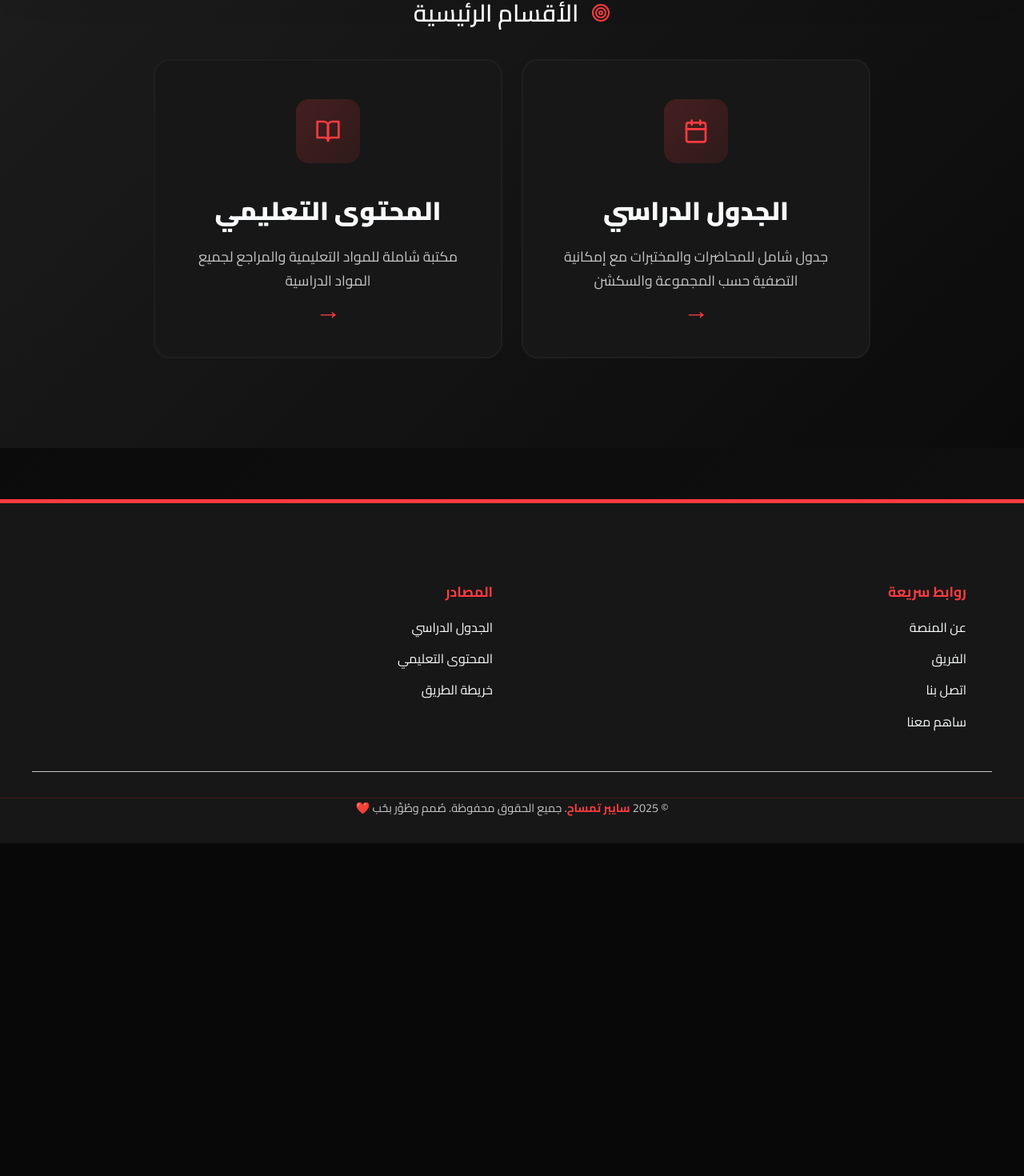
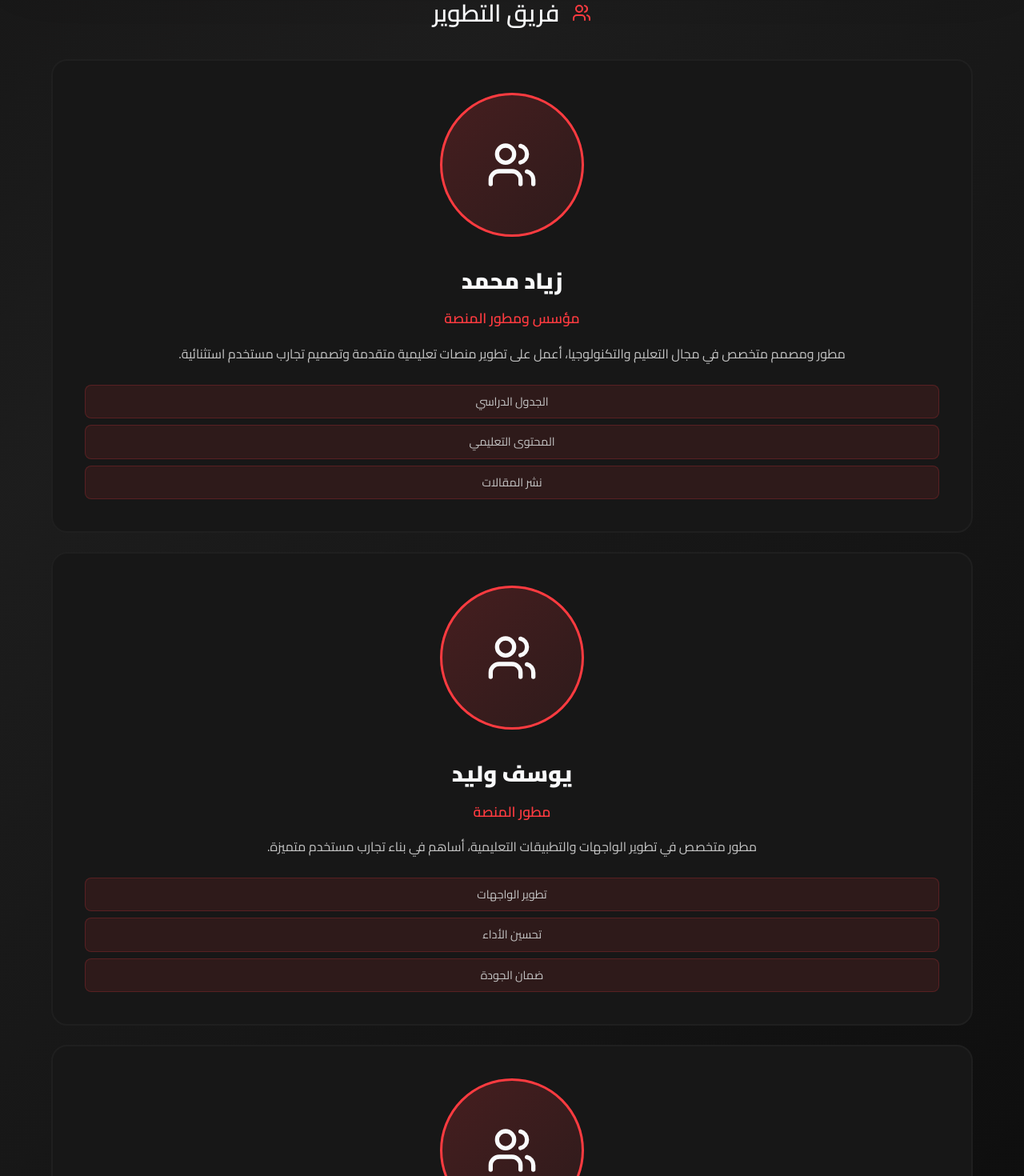
Before and after one commit to phoenixcrypto/cyber-tmsah, a Next.js app: page /about in a window 1280 px wide. Shown: the part 2137-3607 px from the top of the page at 80% size. Before the commit the page ends 3191 px from the top, so only its background shows below. Built offline with nearby package versions, Linux system fonts and the light colour scheme.

Commit message:
Add 3 team member cards to About page with image placeholders

```diff
--- a/app/about/page.tsx
+++ b/app/about/page.tsx
@@ -1,7 +1,6 @@
 'use client'
 
-import { Users, BookOpen, Award, Target, Heart, Lightbulb, Info, Star, Calendar } from 'lucide-react'
-import Link from 'next/link'
+import { Users, BookOpen, Award, Target, Heart, Lightbulb, Info, Star } from 'lucide-react'
 
 export default function AboutPage() {
 
@@ -220,36 +219,77 @@ export default function AboutPage() {
           </div>
         </div>
 
-        {/* Primary Sections - Schedule & Materials */}
+        {/* Team Members Section */}
         <div className="animate-slide-up mb-16">
           <div className="flex items-center justify-center gap-4 mb-8">
-            <Target className="w-6 h-6 text-cyber-neon" />
+            <Users className="w-6 h-6 text-cyber-neon" />
             <h2 className="text-2xl sm:text-3xl font-semibold text-dark-100">
-              الأقسام الرئيسية
+              فريق التطوير
             </h2>
           </div>
-          <div className="grid grid-cols-1 md:grid-cols-2 gap-6 max-w-4xl mx-auto">
-            <Link href="/schedule" className="primary-section-card-about primary-section-schedule-about" prefetch={false}>
-              <div className="primary-section-icon-about">
-                <Calendar className="w-8 h-8" />
+          <div className="grid grid-cols-1 md:grid-cols-3 gap-6 max-w-6xl mx-auto">
+            {/* زياد محمد */}
+            <div className="team-member-card-about">
+              <div className="team-member-image-container-about">
+                <div className="team-member-image-placeholder-about">
+                  <Users className="w-16 h-16 text-cyber-neon/50" />
+                </div>
               </div>
-              <h3 className="primary-section-title-about">الجدول الدراسي</h3>
-              <p className="primary-section-description-about">
-                جدول شامل للمحاضرات والمختبرات مع إمكانية التصفية حسب المجموعة والسكشن
-              </p>
-              <div className="primary-section-arrow-about">→</div>
-            </Link>
+              <div className="team-member-info-about">
+                <h3 className="team-member-name-about">زياد محمد</h3>
+                <p className="team-member-role-about">مؤسس ومطور المنصة</p>
+                <p className="team-member-description-about">
+                  مطور ومصمم متخصص في مجال التعليم والتكنولوجيا، أعمل على تطوير منصات تعليمية متقدمة وتصميم تجارب مستخدم استثنائية.
+                </p>
+                <div className="team-member-responsibilities-about">
+                  <div className="team-member-responsibility-item-about">الجدول الدراسي</div>
+                  <div className="team-member-responsibility-item-about">المحتوى التعليمي</div>
+                  <div className="team-member-responsibility-item-about">نشر المقالات</div>
+                </div>
+              </div>
+            </div>
 
-            <Link href="/materials" className="primary-section-card-about primary-section-materials-about" prefetch={false}>
-              <div className="primary-section-icon-about">
-                <BookOpen className="w-8 h-8" />
+            {/* يوسف وليد */}
+            <div className="team-member-card-about">
+              <div className="team-member-image-container-about">
+                <div className="team-member-image-placeholder-about">
+                  <Users className="w-16 h-16 text-cyber-neon/50" />
+                </div>
               </div>
-              <h3 className="primary-section-title-about">المحتوى التعليمي</h3>
-              <p className="primary-section-description-about">
-                مكتبة شاملة للمواد التعليمية والمراجع لجميع المواد الدراسية
-              </p>
-              <div className="primary-section-arrow-about">→</div>
-            </Link>
+              <div className="team-member-info-about">
+                <h3 className="team-member-name-about">يوسف وليد</h3>
+                <p className="team-member-role-about">مطور المنصة</p>
+                <p className="team-member-description-about">
+                  مطور متخصص في تطوير الواجهات والتطبيقات التعليمية، أساهم في بناء تجارب مستخدم متميزة.
+                </p>
+                <div className="team-member-responsibilities-about">
+                  <div className="team-member-responsibility-item-about">تطوير الواجهات</div>
+                  <div className="team-member-responsibility-item-about">تحسين الأداء</div>
+                  <div className="team-member-responsibility-item-about">ضمان الجودة</div>
+                </div>
+              </div>
+            </div>
+
+            {/* مؤمن هيثم */}
+            <div className="team-member-card-about">
+              <div className="team-member-image-container-about">
+                <div className="team-member-image-placeholder-about">
+                  <Users className="w-16 h-16 text-cyber-neon/50" />
+                </div>
+              </div>
+              <div className="team-member-info-about">
+                <h3 className="team-member-name-about">مؤمن هيثم</h3>
+                <p className="team-member-role-about">مطور ومصمم المنصة</p>
+                <p className="team-member-description-about">
+                  مطور ومصمم متخصص في مجال التعليم والتكنولوجيا، أعمل على تطوير منصات تعليمية متقدمة وتصميم تجارب مستخدم استثنائية.
+                </p>
+                <div className="team-member-responsibilities-about">
+                  <div className="team-member-responsibility-item-about">دليل الأمن السيبراني</div>
+                  <div className="team-member-responsibility-item-about">خريطة الطريق</div>
+                  <div className="team-member-responsibility-item-about">الموارد التعليمية</div>
+                </div>
+              </div>
+            </div>
           </div>
         </div>
       </div>
--- a/app/globals.css
+++ b/app/globals.css
@@ -3295,6 +3295,155 @@ footer {
   transform: translateX(-50%) translateX(10px);
 }
 
+/* Team Member Cards - About Page */
+.team-member-card-about {
+  background: var(--card-bg);
+  border: 2px solid var(--border-dark);
+  border-radius: 20px;
+  padding: 2.5rem;
+  text-decoration: none;
+  display: flex;
+  flex-direction: column;
+  position: relative;
+  overflow: hidden;
+  transition: all 0.3s ease;
+  text-align: center;
+}
+
+.team-member-card-about::before {
+  content: '';
+  position: absolute;
+  top: 0;
+  left: 0;
+  right: 0;
+  height: 4px;
+  background: linear-gradient(90deg, var(--primary-red), var(--primary-red-soft));
+  transform: scaleX(0);
+  transition: transform 0.3s ease;
+}
+
+.team-member-card-about:hover {
+  transform: translateY(-10px);
+  border-color: var(--primary-red);
+  box-shadow: 0 25px 50px rgba(255, 59, 64, 0.25);
+}
+
+.team-member-card-about:hover::before {
+  transform: scaleX(1);
+}
+
+.team-member-card-about:active {
+  transform: translateY(-5px) scale(0.98);
+}
+
+.team-member-image-container-about {
+  width: 100%;
+  display: flex;
+  justify-content: center;
+  margin-bottom: 2rem;
+}
+
+.team-member-image-placeholder-about {
+  width: 180px;
+  height: 180px;
+  border-radius: 50%;
+  background: linear-gradient(135deg, rgba(255, 59, 64, 0.2), rgba(255, 59, 64, 0.1));
+  border: 3px solid var(--primary-red);
+  display: flex;
+  align-items: center;
+  justify-content: center;
+  transition: all 0.3s ease;
+  position: relative;
+  overflow: hidden;
+}
+
+.team-member-card-about:hover .team-member-image-placeholder-about {
+  transform: scale(1.05);
+  border-color: var(--primary-red-soft);
+  box-shadow: 0 10px 30px rgba(255, 59, 64, 0.3);
+}
+
+.team-member-image-placeholder-about img {
+  width: 100%;
+  height: 100%;
+  object-fit: cover;
+  border-radius: 50%;
+}
+
+.team-member-info-about {
+  flex: 1;
+  display: flex;
+  flex-direction: column;
+}
+
+.team-member-name-about {
+  font-size: 1.75rem;
+  font-weight: 800;
+  color: var(--primary-white);
+  margin-bottom: 0.5rem;
+}
+
+.team-member-role-about {
+  font-size: 1.1rem;
+  color: var(--primary-red);
+  font-weight: 600;
+  margin-bottom: 1rem;
+}
+
+.team-member-description-about {
+  font-size: 1rem;
+  color: var(--secondary-gray);
+  line-height: 1.7;
+  margin-bottom: 1.5rem;
+  flex: 1;
+}
+
+.team-member-responsibilities-about {
+  display: flex;
+  flex-direction: column;
+  gap: 0.5rem;
+  margin-top: auto;
+}
+
+.team-member-responsibility-item-about {
+  font-size: 0.9rem;
+  color: var(--secondary-gray);
+  padding: 0.5rem 1rem;
+  background: rgba(255, 59, 64, 0.1);
+  border: 1px solid rgba(255, 59, 64, 0.2);
+  border-radius: 8px;
+  transition: all 0.3s ease;
+}
+
+.team-member-card-about:hover .team-member-responsibility-item-about {
+  background: rgba(255, 59, 64, 0.15);
+  border-color: rgba(255, 59, 64, 0.3);
+  color: var(--primary-white);
+}
+
+@media (max-width: 768px) {
+  .team-member-card-about {
+    padding: 2rem 1.5rem;
+  }
+
+  .team-member-image-placeholder-about {
+    width: 150px;
+    height: 150px;
+  }
+
+  .team-member-name-about {
+    font-size: 1.5rem;
+  }
+
+  .team-member-role-about {
+    font-size: 1rem;
+  }
+
+  .team-member-description-about {
+    font-size: 0.95rem;
+  }
+}
+
 /* Active/Press Effects */
 a:active, button:active, .nav-link:active {
   transform: scale(0.95);
```
